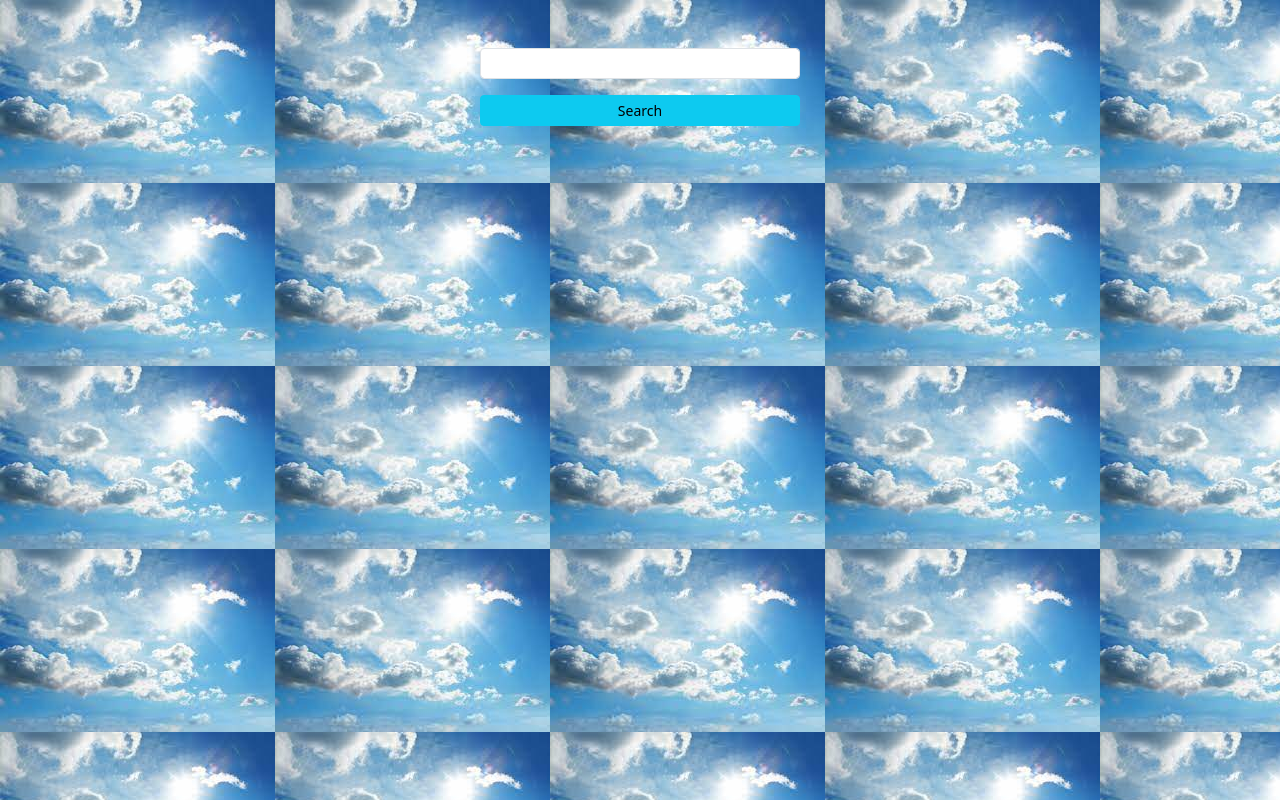
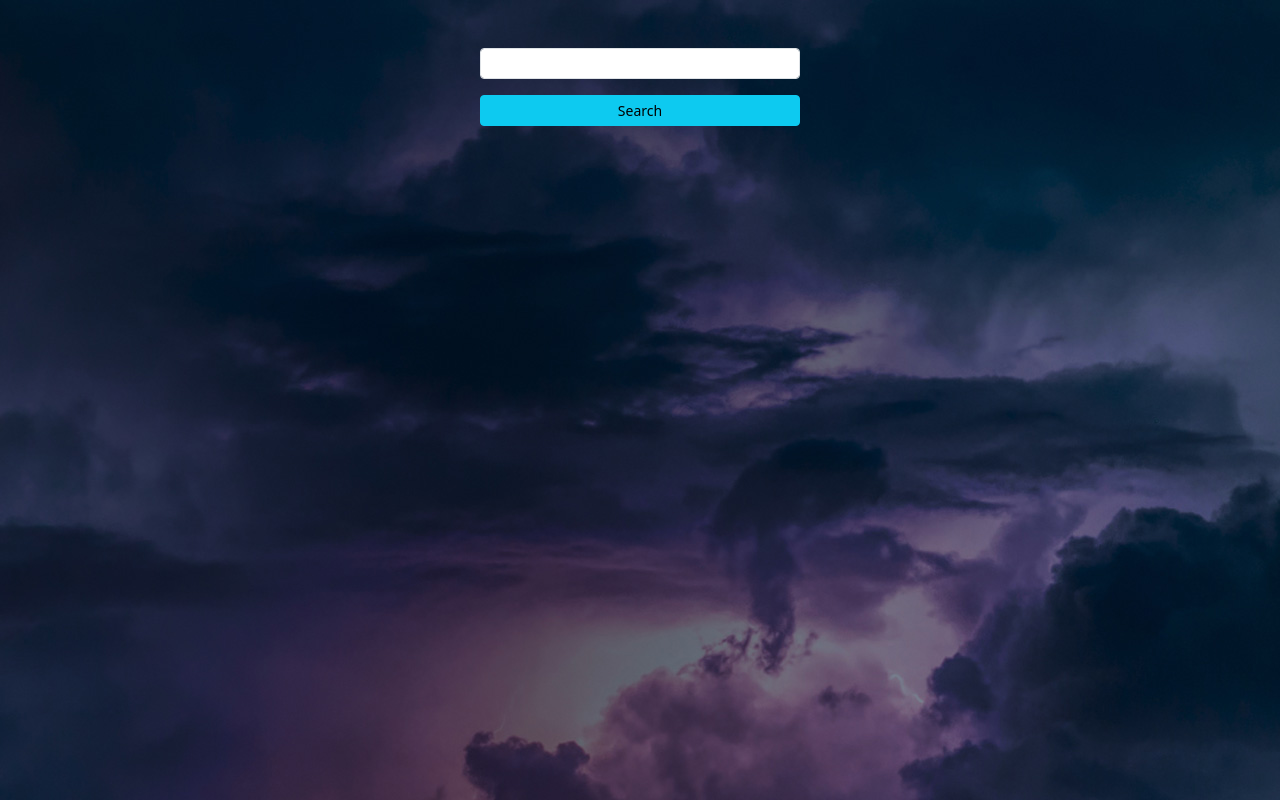
Before and after one commit to Sylvestertaiwo/weather-application, a plain HTML site: page index.html in a window 1280 px wide. Drawn offline with nearby package versions, Linux system fonts and the light colour scheme.

Commit message:
fourth commit

```diff
--- a/weather.css
+++ b/weather.css
@@ -1,3 +1,3 @@
 body{
-    background-image: url(image/back-ground.jpeg);
+    background-image: url(image/background-a089d87ba11e1a4c45a8efa960b86092.jpg);
 }
```
Also changed, not shown: image/background-a089d87ba11e1a4c45a8efa960b86092.jpg (added), image/last.jpeg (added).
